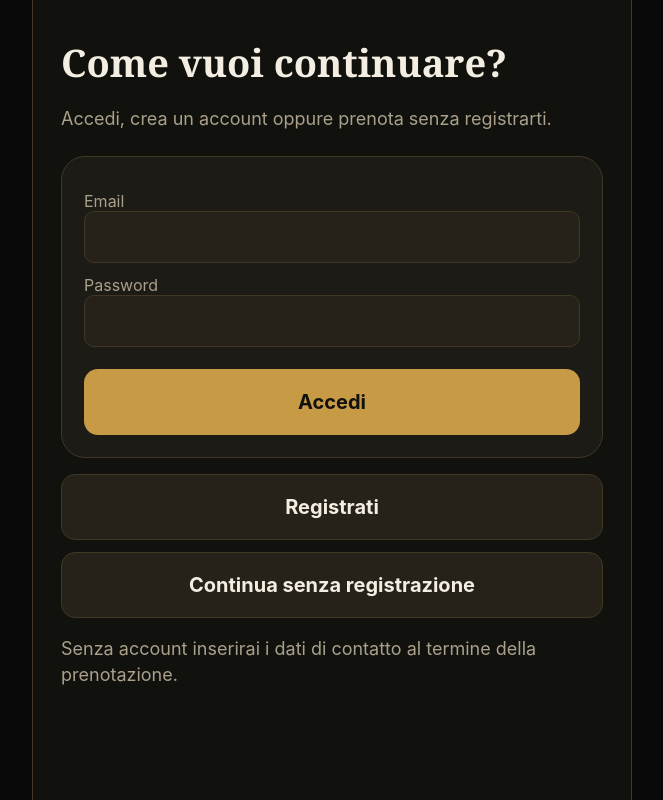
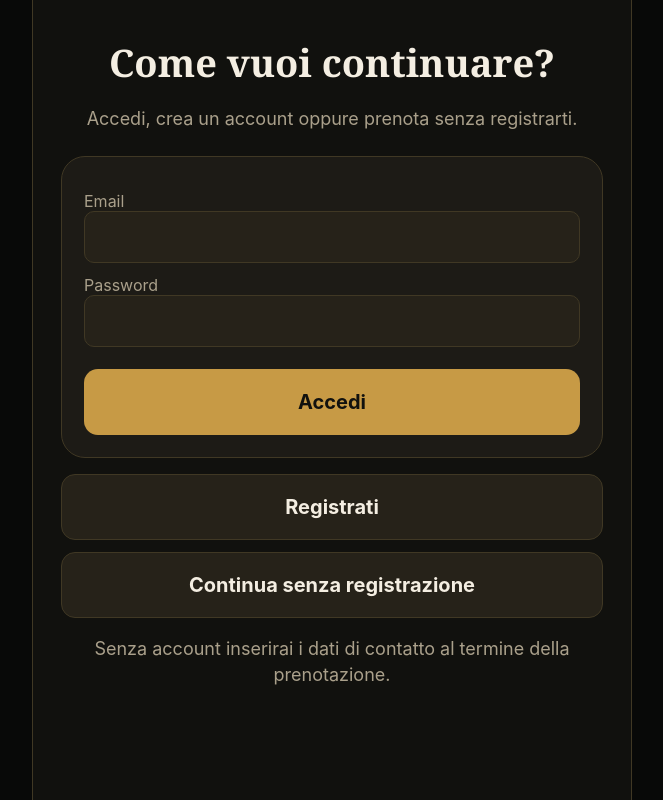
Before and after one commit to Slogan-creative/prenow, a Next.js app: page /cliente/1/login in a window 1280 px wide. Shown: the whole page, without its empty margins (308-971 px from the left). Built offline with nearby package versions, Linux system fonts and the light colour scheme; no server answers.

Commit message:
Center customer login copy

```diff
--- a/app/globals.css
+++ b/app/globals.css
@@ -370,8 +370,8 @@ table.data-table tr:hover td{background:var(--surface-2);}
 .customer-ui .info-actions .claude-secondary{min-height:62px}
 
 /* Login */
-.customer-ui .login-content>h2{font-size:38px;margin:10px 0 4px}
-.customer-ui .login-content>p{font-size:18px}
+.customer-ui .login-content>h2{font-size:38px;margin:10px 0 4px;text-align:center}
+.customer-ui .login-content>p{font-size:18px;text-align:center}
 .customer-ui .form-card{padding:22px;margin:24px 0 16px}
 .customer-ui .form-card .claude-primary{margin-top:22px}
 .customer-ui .form-message{font-size:14px}
```
